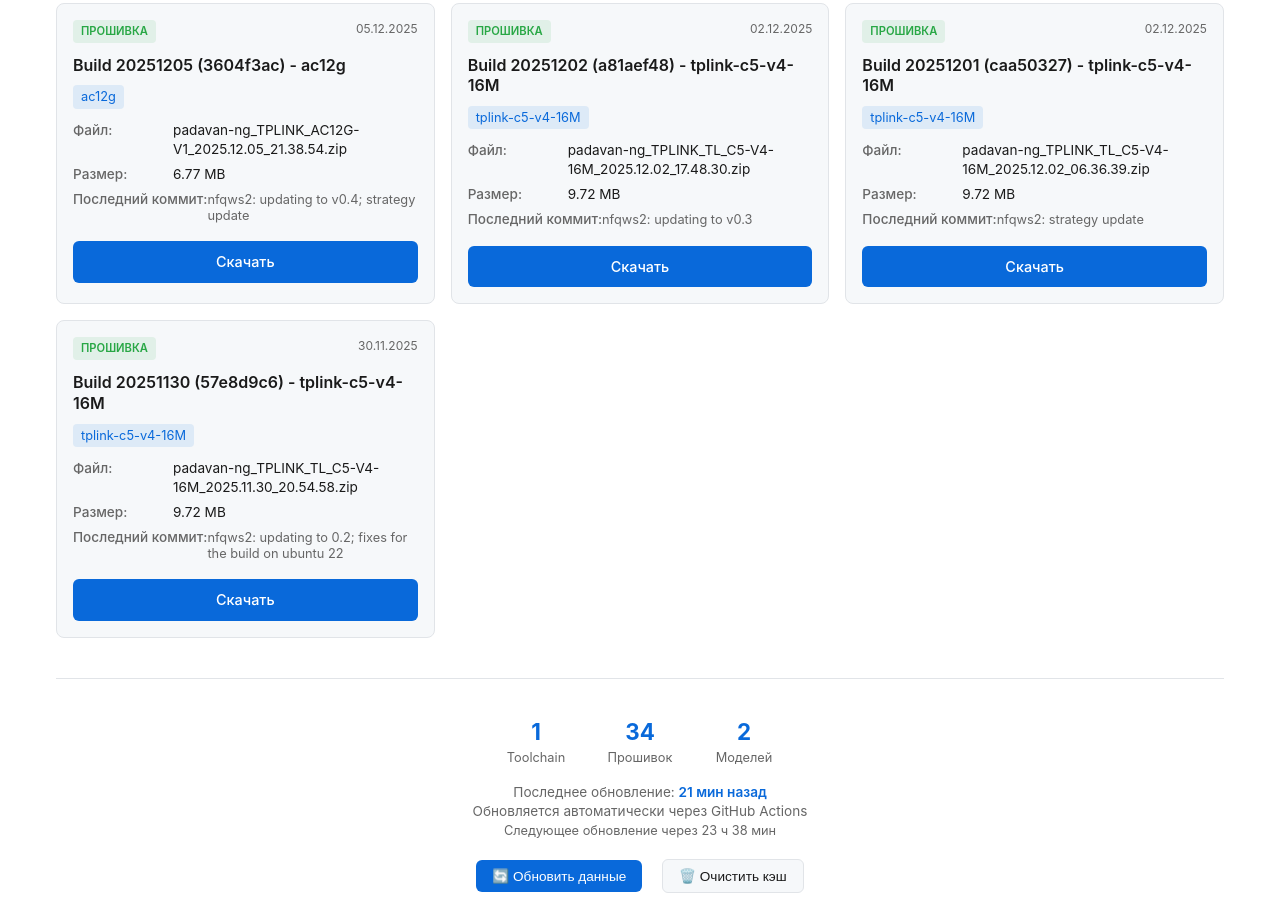
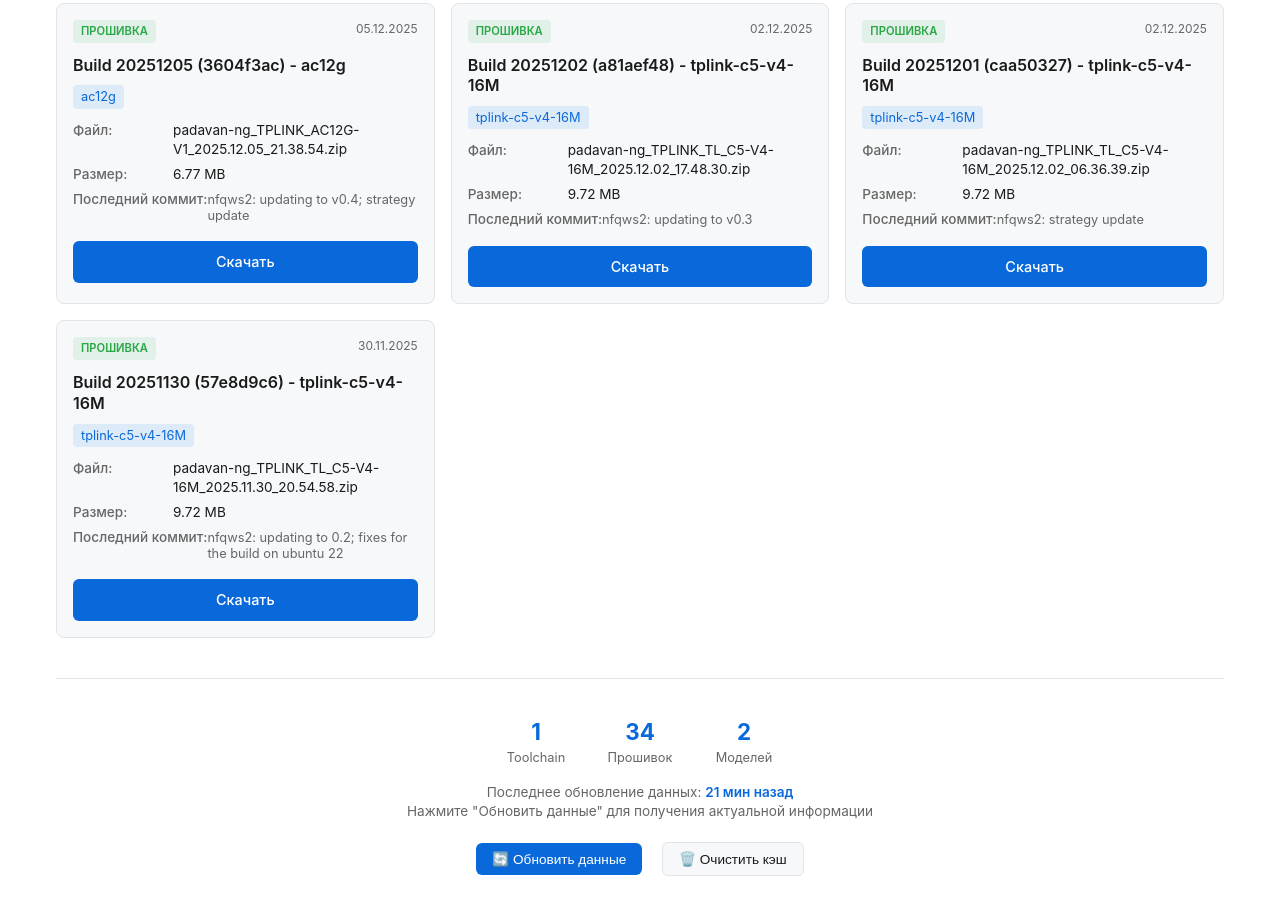
Before and after one commit to arkuid/padavan-ng-test-2, a plain HTML site: page docs/index.html in a window 1280 px wide. Shown: the part 3907-4824 px from the top of the page. Drawn offline with Linux system fonts and the light colour scheme.

Commit message:
Update index.html

```diff
--- a/docs/index.html
+++ b/docs/index.html
@@ -572,9 +572,8 @@
         </div>
 
         <div class="update-info">
-            <p>Последнее обновление: <span id="last-update" class="last-updated">-</span></p>
-            <p>Обновляется автоматически через GitHub Actions</p>
-            <p id="next-update" style="font-size: 0.8rem; color: #666;"></p>
+            <p>Последнее обновление данных: <span id="last-update" class="last-updated">-</span></p>
+            <p>Нажмите "Обновить данные" для получения актуальной информации</p>
         </div>
 
         <button id="refresh-btn" class="refresh-btn">🔄 Обновить данные</button>
@@ -610,7 +609,6 @@
         const refreshBtn = document.getElementById('refresh-btn');
         const clearCacheBtn = document.getElementById('clear-cache-btn');
         const lastUpdate = document.getElementById('last-update');
-        const nextUpdate = document.getElementById('next-update');
 
         // Инициализация
         document.addEventListener('DOMContentLoaded', async () => {
@@ -844,21 +842,6 @@
 
                     lastUpdate.textContent = timeText;
                     lastUpdate.title = `Обновлено: ${date.toLocaleString('ru-RU')}`;
-
-                    // Рассчитываем следующее обновление
-                    const nextUpdateTime = new Date(date.getTime() + 24 * 60 * 60 * 1000);
-                    const timeUntilUpdate = nextUpdateTime - now;
-
-                    if (timeUntilUpdate > 0) {
-                        const hoursUntil = Math.floor(timeUntilUpdate / (60 * 60 * 1000));
-                        const minsUntil = Math.floor((timeUntilUpdate % (60 * 60 * 1000)) / (60 * 1000));
-
-                        if (hoursUntil > 0) {
-                            nextUpdate.textContent = `Следующее обновление через ${hoursUntil} ч ${minsUntil} мин`;
-                        } else {
-                            nextUpdate.textContent = `Следующее обновление через ${minsUntil} мин`;
-                        }
-                    }
 
                 } catch (error) {
                     console.log('⚠️ Ошибка форматирования даты:', error);
```
